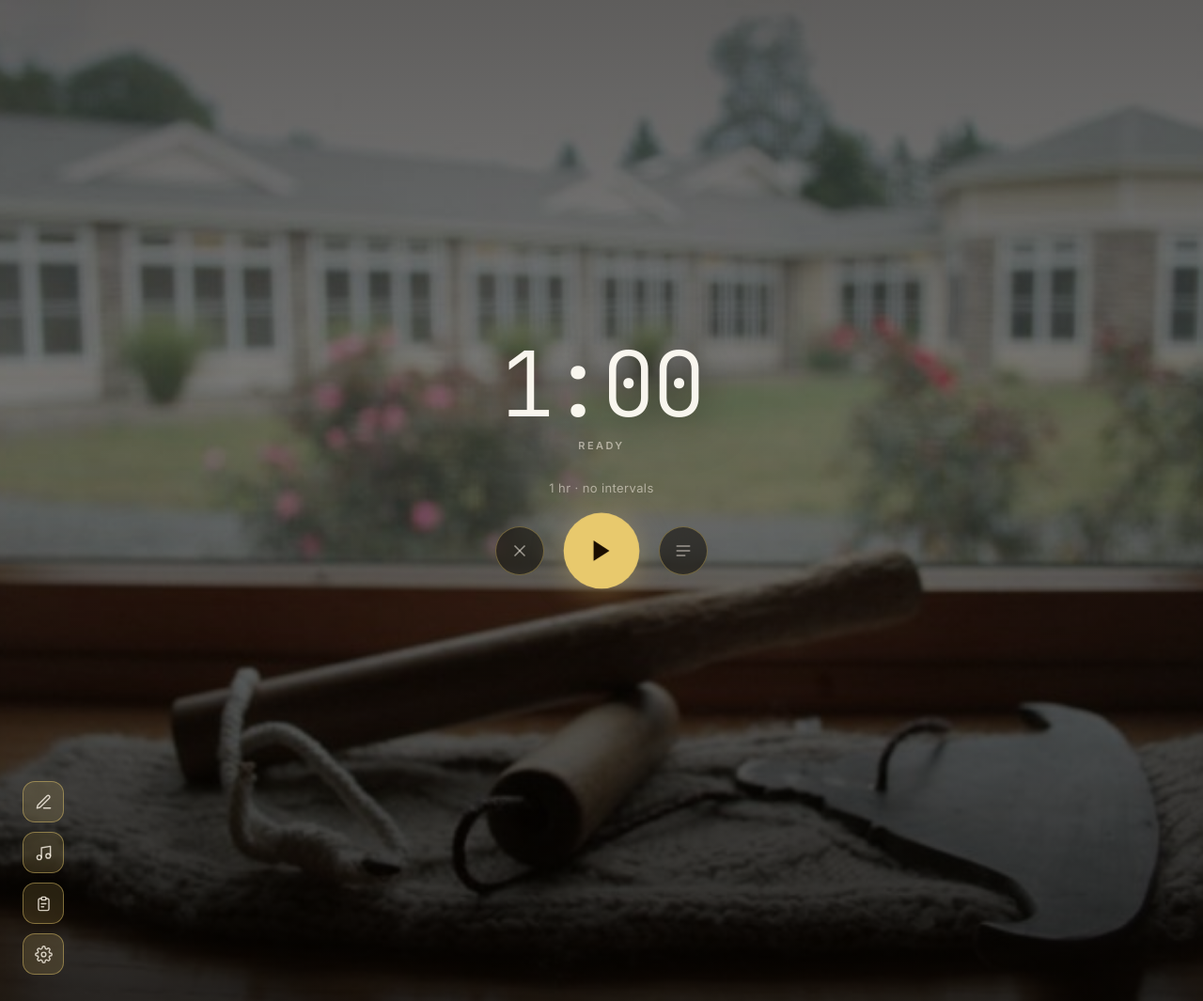
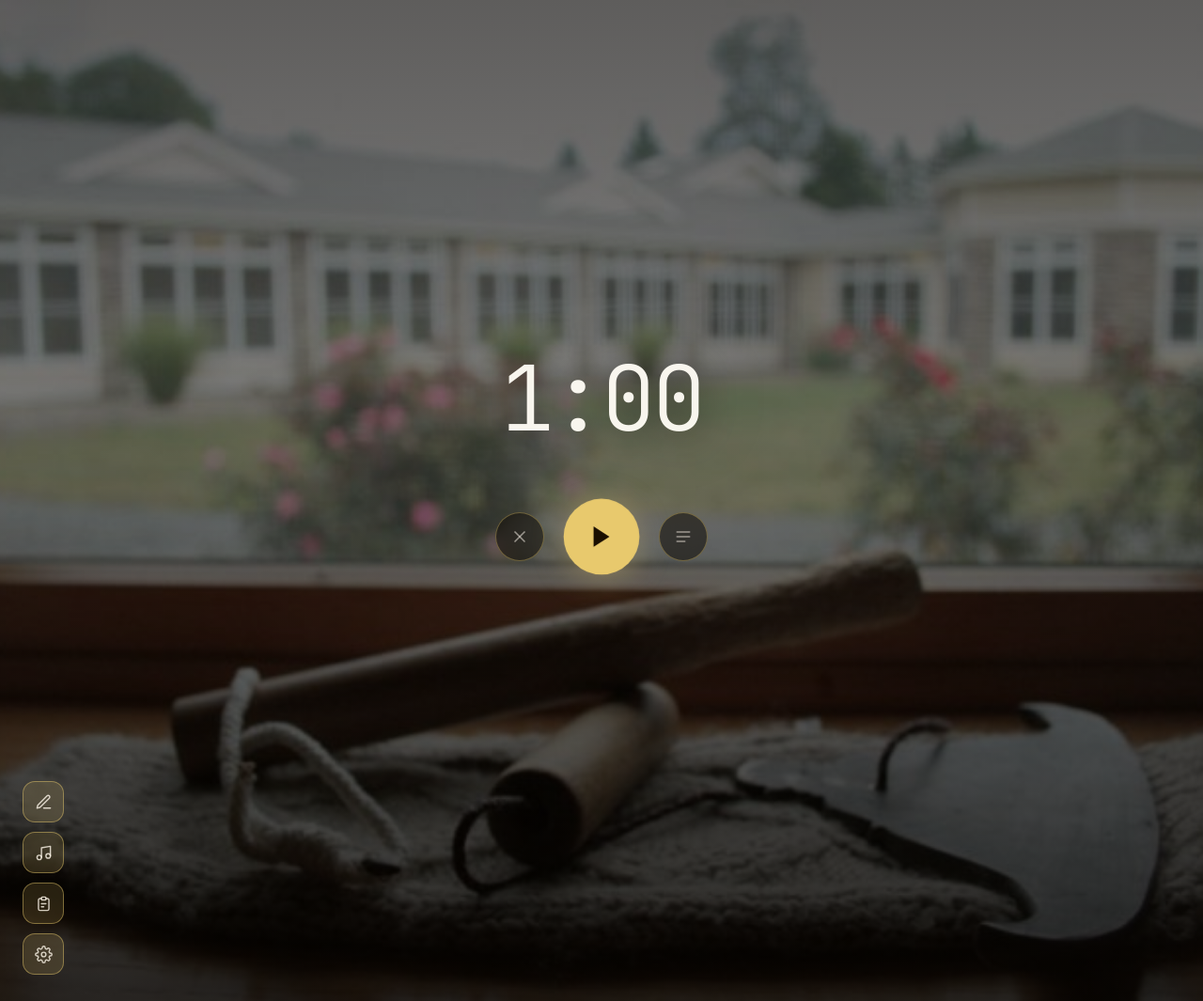
Before and after one commit to papjamzzz/time, a Flask app: page / in a window 1280 px wide. Shown: the whole page at 94% size. Run offline with Flask 3, Linux system fonts and the light colour scheme.

Commit message:
Remove all text from main screen (status, summary labels)
Co-Authored-By: Claude Sonnet 4.6 <noreply@anthropic.com>

```diff
--- a/templates/index.html
+++ b/templates/index.html
@@ -459,9 +459,9 @@ body {
   <main class="main">
     <div class="timer-face">
       <div class="timer-display" id="timer-display">60</div>
-      <div class="timer-status"  id="timer-status">ready</div>
+      <div class="timer-status"  id="timer-status"></div>
       <div class="interval-dots" id="interval-dots"></div>
-      <div class="config-summary" id="config-summary">1 hour · no intervals</div>
+      <div class="config-summary" id="config-summary"></div>
     </div>
     <div class="controls">
       <button class="btn btn-secondary" id="btn-cancel">
@@ -955,7 +955,7 @@ function cancelTimer() {
   running = false; paused = false; remainSec = totalSec = S.durationSec;
   scheduledBells = []; setPlayState(false); releaseWakeLock();
   updateDisplay(); buildIntervalDots();
-  document.getElementById('timer-status').textContent = 'ready';
+  document.getElementById('timer-status').textContent = '';
   document.getElementById('timer-display').classList.remove('completed');
 }
 
@@ -964,7 +964,7 @@ function restartTimer() {
   running = false; paused = false; remainSec = totalSec = S.durationSec;
   scheduledBells = []; setPlayState(false); releaseWakeLock();
   updateDisplay(); buildIntervalDots();
-  document.getElementById('timer-status').textContent = 'ready';
+  document.getElementById('timer-status').textContent = '';
   document.getElementById('timer-display').classList.remove('completed');
 }
 
@@ -1021,15 +1021,7 @@ function updateIntervalDots(completedIdx) {
   });
 }
 
-function updateConfigSummary() {
-  const mins = S.durationSec / 60;
-  const dur  = mins >= 60
-    ? (mins % 60 === 0 ? Math.floor(mins/60) + (Math.floor(mins/60) === 1 ? ' hr' : ' hrs')
-      : (mins/60).toFixed(1) + ' hrs')
-    : mins + ' min';
-  const intv = S.intervalCount > 1 ? ` · ${S.intervalCount} intervals` : ' · no intervals';
-  document.getElementById('config-summary').textContent = dur + intv;
-}
+function updateConfigSummary() { /* no text on main screen */ }
 
 /* ══════════════════════════════════════════════
    DRUM PICKER
```
